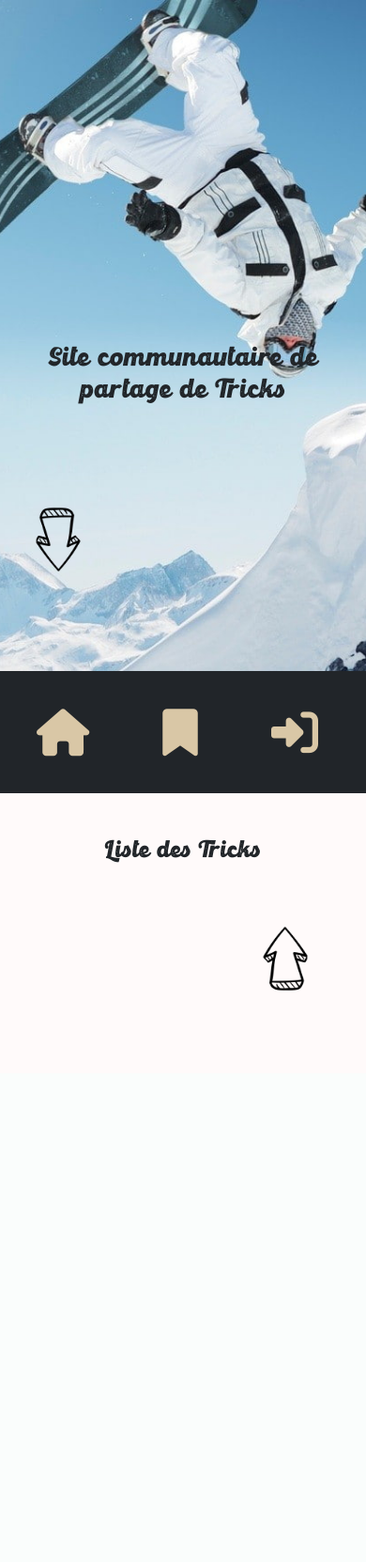
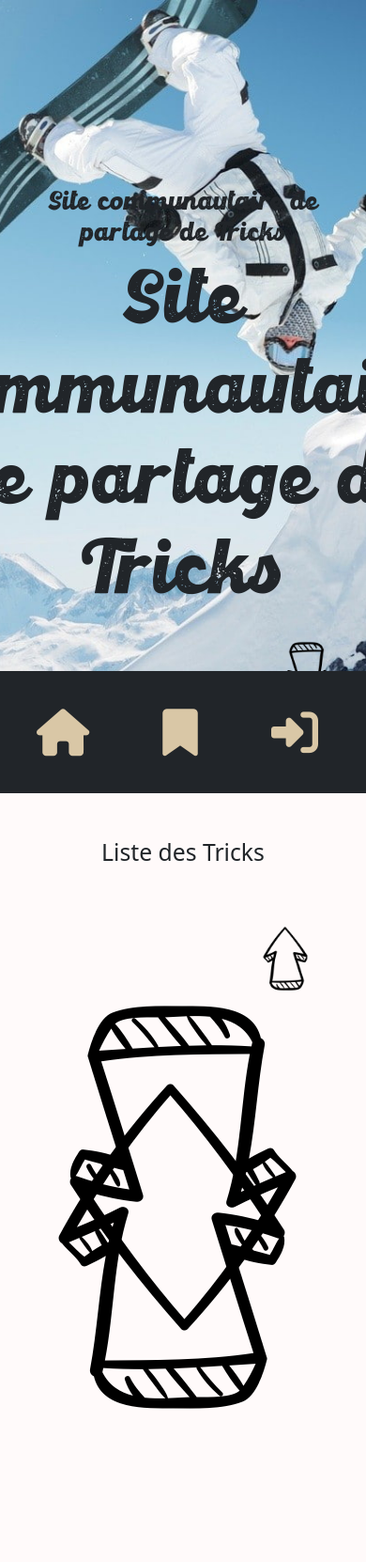
Before and after one commit to AurelieBnc/SnowTricks, a Symfony app: template templates/home/index.html.twig in a window 390 px wide; the page is wider, and only the part inside the window is pictured. Shown: that part at 94% size. Before the commit the page ends 1055 px from the top of that part, so only its background shows below. Run offline with Twig, Linux system fonts and the light colour scheme; the template is opened without the code that fills it, so the values that code supplies are empty; some libraries are stand-ins or nearby versions.

Commit message:
edit template homepage : card, media queries

```diff
--- a/templates/home/index.html.twig
+++ b/templates/home/index.html.twig
@@ -5,48 +5,60 @@
 {% block head %}
 <div id="bg-head" style=" height: 100%;"  class="row text-center m-0 p-0">
     <div style="height:200px"></div>
+
     <h1 class="d-flex align-items-end justify-content-center text-center">Site communautaire de partage de Tricks</h1>
-    <div class="d-flex align-items-end justify-content-sm-center justify-content-lg-end">
-        <a href="#tricks-list"><img id="first-arrow-icon" src="../images/icon/arrowBottom.png" style="font-size: xxx-large" alt="arrow bottom"></a>
+    <h1 class="d-lg-none d-flex align-items-end justify-content-center text-center" style="font-size: 5rem;">Site communautaire de partage de Tricks</h1>
+    <div class="d-sm-none d-lg-block">
+        <div class="d-flex align-items-end justify-content-end">
+            <a href="#tricks-list"><img id="first-arrow-icon" src="../images/icon/arrowBottom.png" alt="arrow bottom"></a>
+        </div>
     </div>
+    <div class="d-lg-none d-flex align-items-end justify-content-center">
+        <a href="#tricks-list"><img id="first-arrow-sm-icon" src="../images/icon/arrowBottom.png" alt="arrow bottom"></a>
+    </div>
+
 </div>
 {% endblock %}
 
 {% block body %}
-<h1 id="tricks-list" class="text-center fs-2 my-5">Liste des Tricks</h1>
+<h2 id="tricks-list" class="text-center fs-2 my-5">Liste des Tricks</h2>
 <div class="row d-flex col-12 pb-5">
 
     {% for post in postList %}
+    {# refaire une carte pour l'affichage sm #}
     <div class="card ms-auto col-12 col-lg-2 m-3 p-0">
-        <img src="https://placehold.co/150x100" class="card-img-top" alt="...">
+        {# <img src="https://placehold.co/150x100" class="card-img-top" alt="..."> #}
+        <img src="../images/default/defaultImage.jpg" class="card-img-top m-auto" alt="...">
         {# utiliser filtre |first sur les images pour n'afficher que la première #}
-        <div class="card-body">
-            <div class="d-flex justify-content-between">
-                <p class="ps-1">{{ post.title }}</p>
-                <div class="d-flex justify-content-end ">
-                    <p class="px-2"><a href=""><i class="fa-solid fa-pencil" style="color: #D9C7A6;"></i></a>
-                    </p>
-                    <p class="px-2"><a href=""><i class="fa-solid fa-trash" style="color: #B04C46;"></i></a>
-                    </p>
-                </div>
-            </div>
+        <div class="card-body list-group-item mt-auto">
+            <h3 class="card-text p-2">{{ post.title }}</h3>
+        </div>
+        <div class="card-footer d-flex justify-content-end align-items-end p-0 border-top">
+            <p class="px-2 m-0"><a href=""><i class="fa-solid fa-pencil" style="color: #D9C7A6;"></i></a>
+            </p>
+            <p class="px-2 m-0"><a href=""><i class="fa-solid fa-trash" style="color: #B04C46;"></i></a>
+            </p>
         </div>
     </div>
     {% endfor %}
 
-    {% if countPostList is defined and countPostList > 10 and loader is defined %}
-    <div class="row my-5 pb-5 pb-lg-0 pt-0 pt-lg-5">
-        <div class="d-flex align-items-end justify-content-center  text-center">
-            <a href="{{ path("complete_post_list") }}" id="load-button" class="d-flex flex-colomn rounded ">
+    {% if countPostList is defined and countPostList > 15 and loader is defined %}
+    <div class=" mt-5 pb-sm-5 pb-lg-0 pt-sm-0 pt-lg-5">
+        <div class="d-flex align-items-end justify-content-center text-center">
+            <a href="{{ path("complete_post_list") }}" id="load-button" class="d-flex flex-colomn rounded text-decoration-none">
                 <i id="spinner-icon" class="fa-solid fa-spinner p-2"></i>
-                <p id="load-text" class="fs-5 m-0 p-3"> Load more </p>
+                <h3 id="load-text" class="fs-5 m-0 p-3"> Load more </h3>
             </a>
 
         </div>
     {% endif %}
-
-        <div class="d-flex align-items-end justify-content-end mb-2">
-            <a href="#bg-head"><img id="second-arrow-icon" src="../images/icon/arrowTop.png" style="font-size: xxx-large" alt="arrow top"></a>
+        <div class="d-sm-none d-lg-block">
+            <div class="d-flex align-items-end justify-content-end">
+                <a href="#main-nav-bar"><img id="second-arrow-icon" src="../images/icon/arrowTop.png" alt="arrow top"></a>
+            </div>
+        </div>
+        <div class="d-lg-none d-flex align-items-end justify-content-center justify-content-end mb-2 pb-2">
+            <a href="#main-nav-bar"><img id="second-arrow-sm-icon" src="../images/icon/arrowTop.png" alt="arrow top"></a>
         </div>
     </div>
 </div>
```
